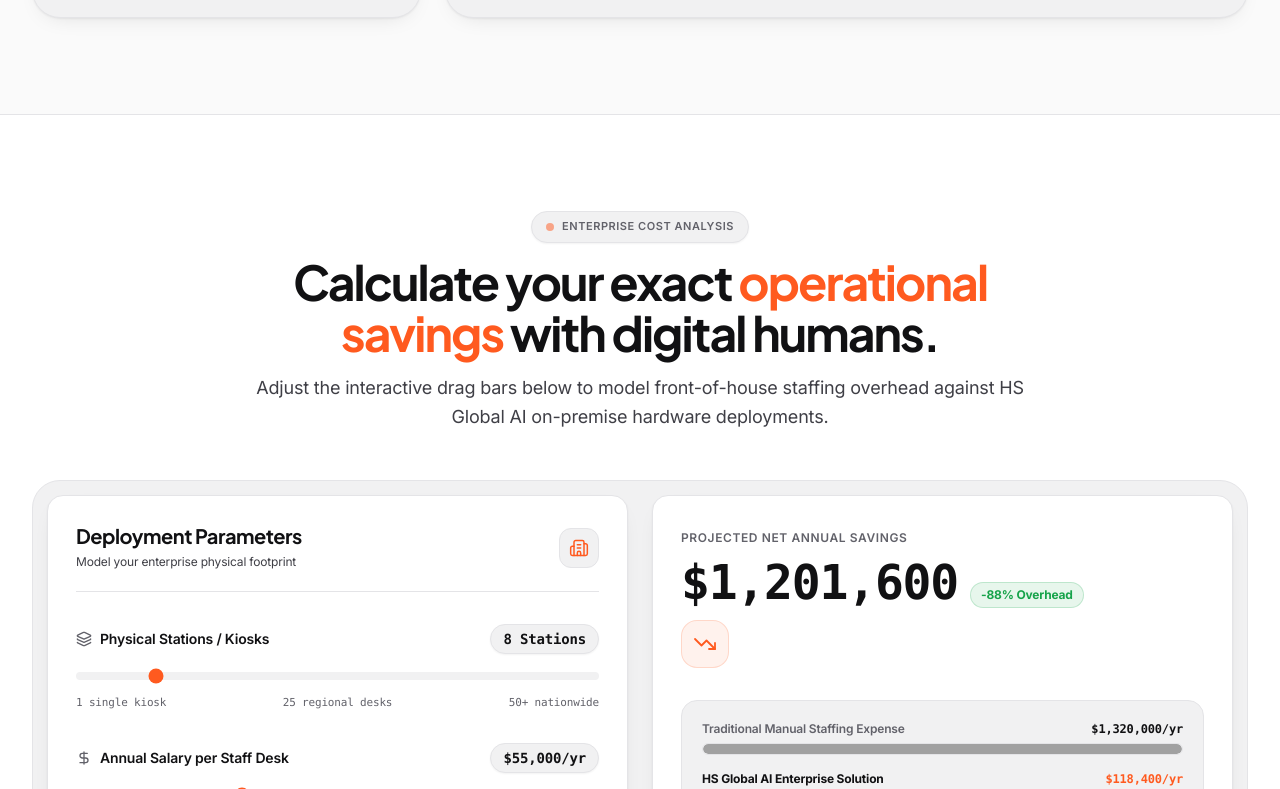
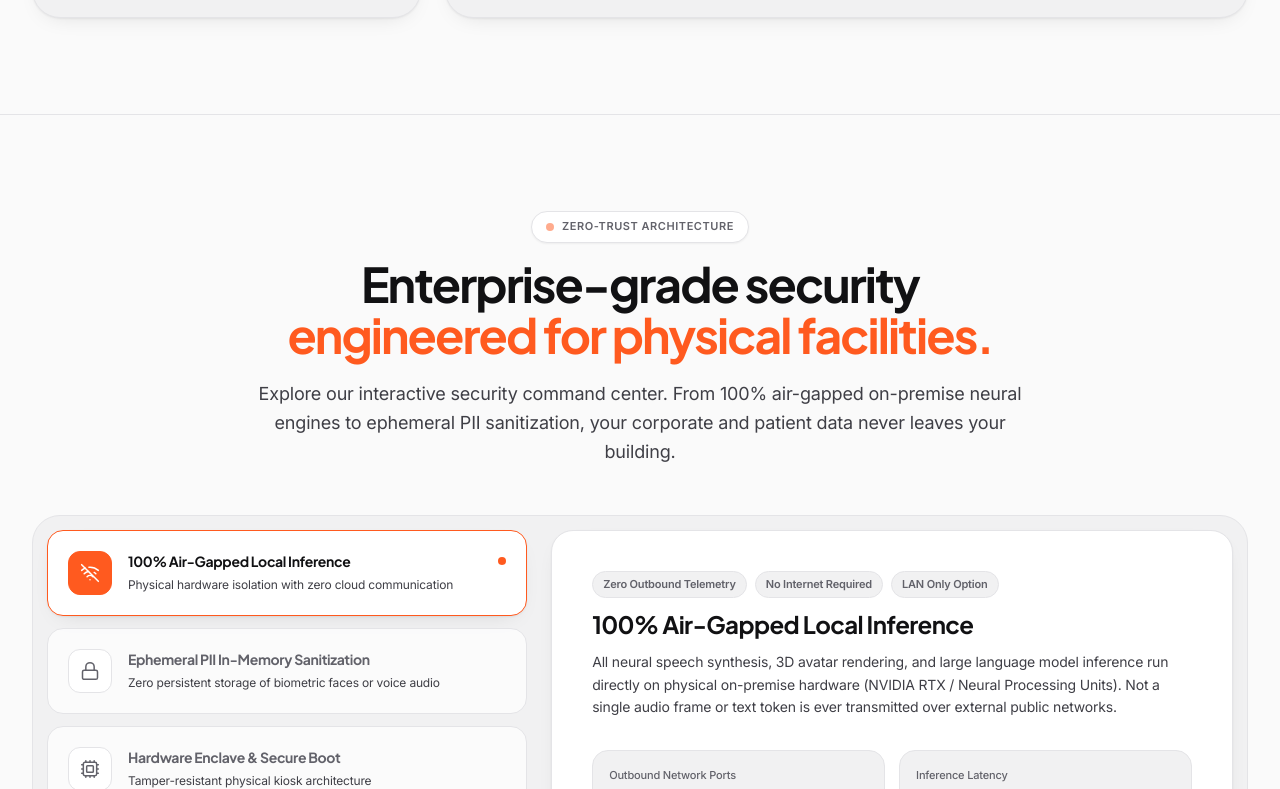
Before and after one commit to propertiesmarket1234/hsglobalai, a Next.js app: page / in a window 1280 px wide. Shown: the part 4331-5120 px from the top of the page. Built offline with nearby package versions, Linux system fonts and the light colour scheme.

Commit message:
Remove Enterprise ROI calculator section from home page

```diff
--- a/src/app/HomeClient.tsx
+++ b/src/app/HomeClient.tsx
@@ -5,7 +5,6 @@
 import DigitalHumanHero from "@/components/DigitalHumanHero";
 import EnterpriseQuestionSimulator from "@/components/EnterpriseQuestionSimulator";
 import Industries from "@/components/Industries";
-import EnterpriseRoiCalculator from "@/components/EnterpriseRoiCalculator";
 import EnterpriseSecurityCommand from "@/components/EnterpriseSecurityCommand";
 import ChatbotVsAvatar from "@/components/ChatbotVsAvatar";
 import Products from "@/components/Products";
@@ -31,10 +30,7 @@
       {/* 4. ASYMMETRIC BENTO GRID: DOMAIN SOLUTIONS (RETAIL, HEALTHCARE, DEFENCE, EVENTS) */}
       <Industries />
 
-      {/* 5. INTERACTIVE ENTERPRISE ROI & COST-SAVINGS DRAG BAR CALCULATOR */}
-      <EnterpriseRoiCalculator />
-
-      {/* 6. INTERACTIVE AIR-GAPPED SECURITY & DATA PRIVACY COMMAND CENTER */}
+      {/* 5. INTERACTIVE AIR-GAPPED SECURITY & DATA PRIVACY COMMAND CENTER */}
       <EnterpriseSecurityCommand />
 
       {/* 7. COST CUTTING & ROI VALUE COMPARISON (CHATBOTS VS STAFFING VS DIGITAL HUMANS) */}
```
